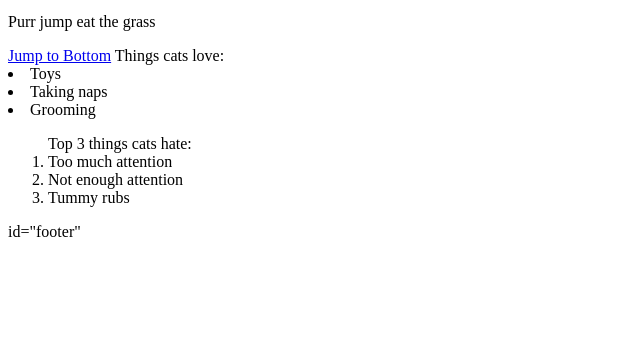
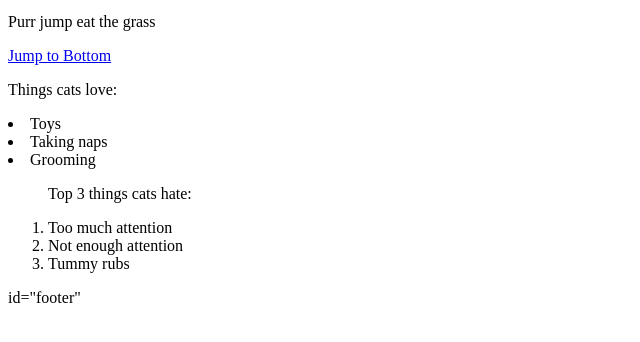
Before and after one commit to spiritednature/Repo05, a plain HTML site: page ex20/src/index.html in a window 1280 px wide. Shown: the part 408-750 px from the top of the page, without its empty margins (0-640 px from the left). Drawn offline with Linux system fonts and the light colour scheme.

Commit message:
Adding files

```diff
--- a/ex20/src/index.html
+++ b/ex20/src/index.html
@@ -17,13 +17,13 @@
     <p>Purr jump eat the grass</p>
     <a href = "#footer">Jump to Bottom</a>
 
-    <u1> Things cats love:
+    <u1><p>Things cats love:</p>
         <li> Toys</li>
         <li> Taking naps</li>
         <li> Grooming</li>
     </u1>
 
-    <ol> Top 3 things cats hate:
+    <ol><p>Top 3 things cats hate:</p>
         <li> Too much attention</li>
         <li> Not enough attention</li>
         <li> Tummy rubs</li>
```
